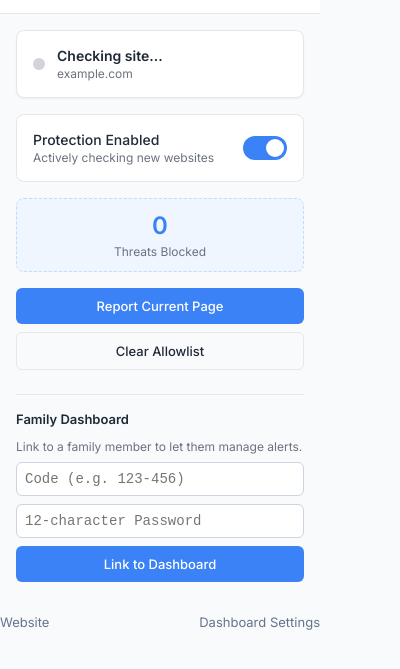
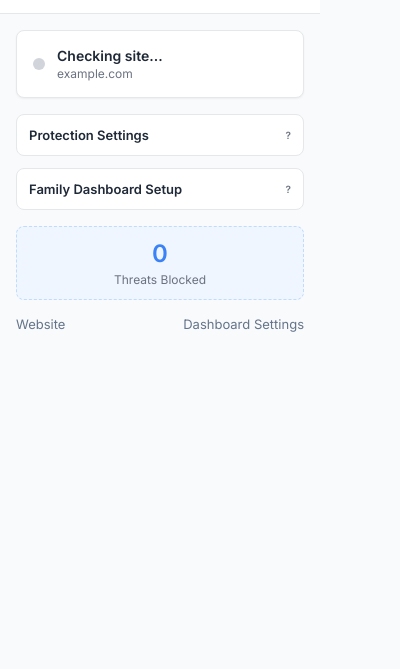
Before and after one commit to Mrcivic25/trustpause-extension, a browser extension: page src/ui/popup.html in a window 400 px wide. Shown: the part 51-720 px from the top of the page. Drawn offline with Linux system fonts and the light colour scheme.

Commit message:
ui: make popup compact using dropdowns

```diff
--- a/src/ui/popup.css
+++ b/src/ui/popup.css
@@ -304,3 +304,38 @@ input:checked + .slider:before {
     justify-content: center;
     font-size: 12px;
 }
+
+.compact-dropdown {
+    margin: 12px 16px;
+    background-color: var(--card-bg);
+    border: 1px solid var(--border-color);
+    border-radius: 8px;
+    padding: 12px;
+}
+.compact-dropdown summary {
+    font-weight: 600;
+    font-size: 13px;
+    cursor: pointer;
+    color: var(--text-main);
+    outline: none;
+    list-style: none;
+    display: flex;
+    justify-content: space-between;
+    align-items: center;
+}
+.compact-dropdown summary::-webkit-details-marker {
+    display: none;
+}
+.compact-dropdown summary::after {
+    content: "?";
+    font-size: 10px;
+    color: var(--text-muted);
+}
+.compact-dropdown[open] summary::after {
+    content: "?";
+}
+.compact-dropdown[open] summary {
+    margin-bottom: 12px;
+    padding-bottom: 12px;
+    border-bottom: 1px solid var(--border-color);
+}
--- a/src/ui/popup.html
+++ b/src/ui/popup.html
@@ -27,7 +27,9 @@
         </div>
     </div>
 
-    <div class="settings-group">
+    <details class="compact-dropdown">
+        <summary>Protection Settings</summary>
+        <div class="settings-group" style="margin: 0 0 12px 0;">
             <div class="setting-item">
                 <div class="setting-info">
                     <span class="setting-name">Protection Enabled</span>
@@ -40,22 +42,17 @@
             </div>
         </div>
 
-    <div class="stats-card">
-        <div class="stat-value" id="threats-blocked">0</div>
-        <div class="stat-label">Threats Blocked</div>
-    </div>
-
-    <div class="actions" style="margin-top: 16px;">
+        <div class="actions" style="padding: 0;">
             <button id="btn-report-page" class="btn-primary" aria-label="Report Current Page" style="margin-bottom: 8px;">Report Current Page</button>
             <button id="btn-clear-allowlist" class="btn-secondary" aria-label="Clear Allowlist">Clear Allowlist</button>
         </div>
+    </details>
 
     <!-- Phase 3: Pairing UI -->
-    <div class="pairing-section">
-        <hr class="divider">
-        <h3 class="section-title">Family Dashboard</h3>
-
-        <div id="paired-state" style="display: none;" class="paired-box">
+    <details class="compact-dropdown">
+        <summary>Family Dashboard Setup</summary>
+        <div class="pairing-section" style="padding: 0;">
+            <div id="paired-state" style="display: none; flex-direction: column;" class="paired-box">
             <span class="paired-icon" style="display: block; margin-bottom: 8px;">✓ Linked to Caretaker</span>
             <button id="btn-unbind" class="btn-secondary" style="background-color: #FEF2F2; color: #DC2626; border-color: #FCA5A5; font-size: 12px; padding: 6px;">Unbind Caretaker</button>
             <div id="unbind-confirm-state" style="display: none; flex-direction: column; gap: 8px; margin-top: 8px;">
@@ -77,9 +74,15 @@
                 <p id="pairing-error" class="error-text" style="display: none;">Invalid Code</p>
             </div>
         </div>
+    </details>
+
+    <div class="stats-card" style="margin-top: 16px;">
+        <div class="stat-value" id="threats-blocked">0</div>
+        <div class="stat-label">Threats Blocked</div>
+    </div>
 
     <!-- Extra Links Section -->
-    <div class="extra-links" style="margin-top: 16px; display: flex; justify-content: space-between; font-size: 13px;">
+    <div class="extra-links" style="margin: 16px; display: flex; justify-content: space-between; font-size: 13px;">
         <a href="https://trustpause.app" target="_blank" aria-label="Visit TrustPause Website" style="color: #64748B; text-decoration: none;">Website</a>
         <a href="https://trustpause.app/dashboard" target="_blank" aria-label="Visit TrustPause Dashboard Settings" style="color: #64748B; text-decoration: none;">Dashboard Settings</a>
     </div>
```
Also changed, not shown: 1 other file. Lines whose indentation alone changed are shown as unchanged.
